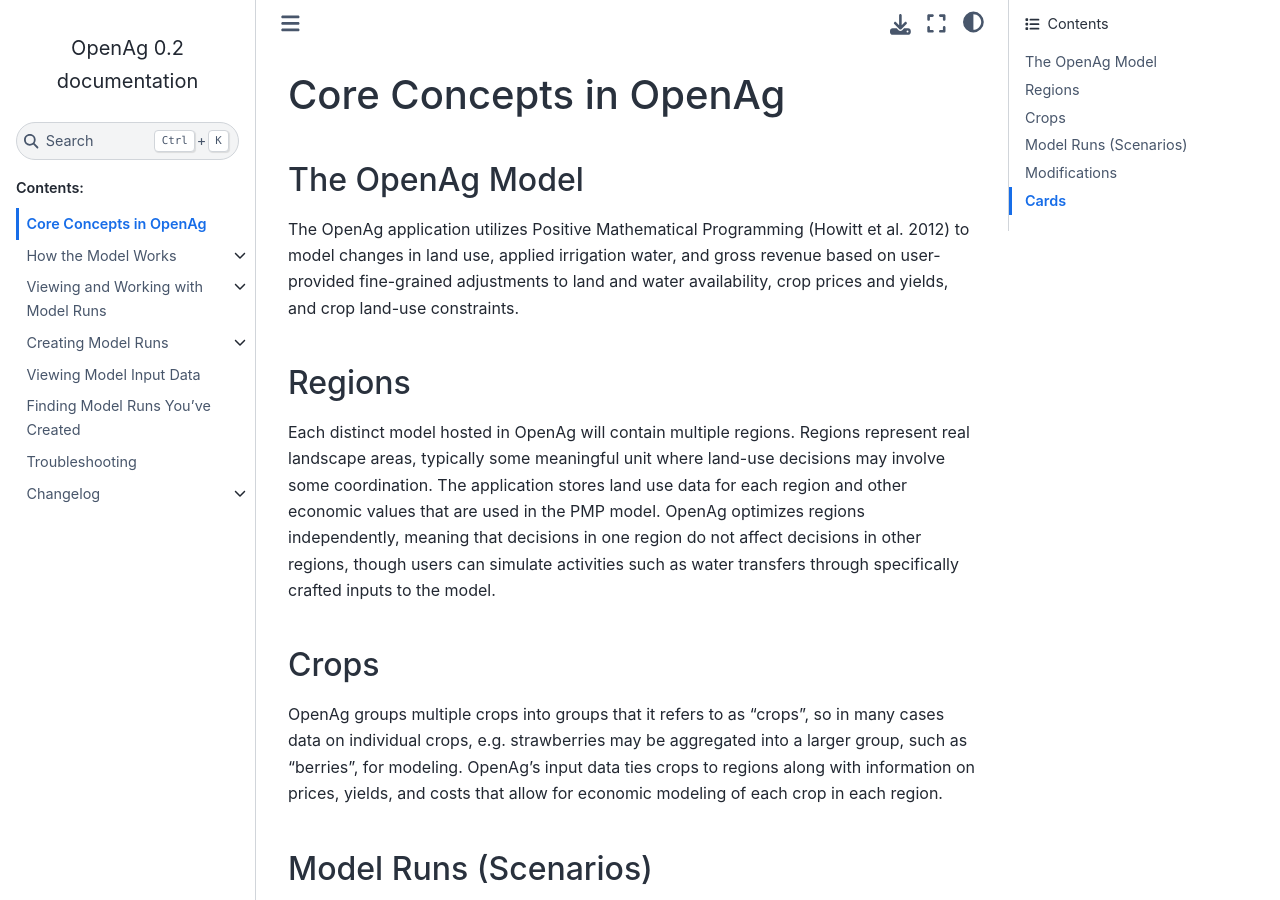
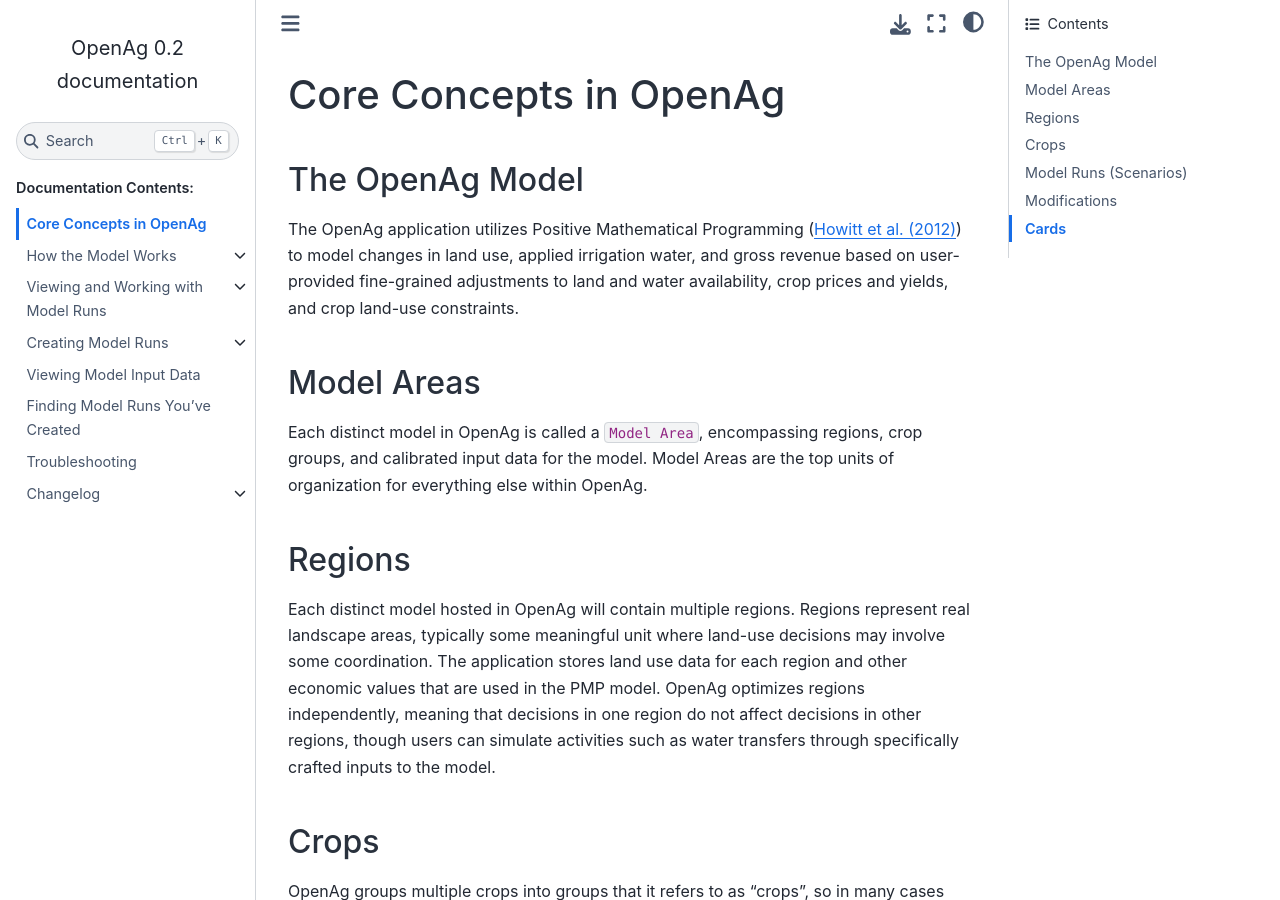
Before and after one commit to Water-Systems-Management-UCM/OpenAg_Docs, a Sphinx documentation site: the page built from source/core_concepts.rst, in a window 1280 px wide and 900 px high. Built offline with Sphinx 7.4.7 and the Sphinx Book theme 1.1.4, drawn with Linux system fonts in a browser that asks for light colours.

```diff
--- a/source/ModelAreas/model_areas.rst
+++ b/source/ModelAreas/model_areas.rst
@@ -1,10 +1,10 @@
 .. _ModelAreasDoc:
 
-Modeled Areas in OpenAg
+Modeled Areas in |project_name|
 =========================
-Each distinct model in OpenAg is called a :code:`Model Area`, encompassing
+Each distinct model in |project_name| is called a :code:`Model Area`, encompassing
 regions, crop groups, and calibrated input data for the model. As of May 2021,
-OpenAg supports two model areas:
+|project_name| supports two model areas:
 
 .. toctree::
     :maxdepth: 2
--- a/source/ModelAreas/ssj_delta/ssj_delta.rst
+++ b/source/ModelAreas/ssj_delta/ssj_delta.rst
@@ -1,7 +1,8 @@
-The Sacramento San-Joaquin Delta Model
+.. _SacramentoSanJoaquinModelDoc:
+The Sacramento-San Joaquin Delta Model
 ========================================
 
-The Sacramento San-Joaquin Delta (Delta) occurs at the confluence of the two
+The Sacramento-San Joaquin Delta (Delta) occurs at the confluence of the two
 eponymous rivers and is a crucial cornerstone of water resource management in
 California. While important in supporting agriculture throughout the state by conveying
 water to key regions, the Delta itself hosts significant production of select crops, namely
--- a/source/conf.py
+++ b/source/conf.py
@@ -25,6 +25,9 @@ author = 'UC Merced Water Systems Management Lab, Vicelab, and the Center for In
 
 # The full version, including alpha/beta/rc tags
 release = '0.2'
+
+# rst_epilogs get appended to pages - currently, we're adding the ability to reference the project name as a variable in pages
+rst_epilog = '.. |project_name| replace:: {}'.format(project)
 
 
 # -- General configuration ---------------------------------------------------
--- a/source/core_concepts.rst
+++ b/source/core_concepts.rst
@@ -1,25 +1,32 @@
-Core Concepts in OpenAg
-========================
+Core Concepts in |project_name|
+=================================
 
-The OpenAg Model
------------------
-The OpenAg application utilizes Positive Mathematical Programming (Howitt et al. 2012) to model
+The |project_name| Model
+---------------------------
+The |project_name| application utilizes Positive Mathematical Programming (`Howitt et al. (2012) <https://agupubs.onlinelibrary.wiley.com/doi/abs/10.1002/2016WR019639>`_) to model
 changes in land use, applied irrigation water, and gross revenue based on user-provided fine-grained
 adjustments to land and water availability, crop prices and yields, and crop land-use constraints.
+
+.. _ModelAreaConceptSection:
+Model Areas
+-------------
+Each distinct model in |project_name| is called a :code:`Model Area`, encompassing
+regions, crop groups, and calibrated input data for the model. Model Areas are the top units of organization
+for everything else within |project_name|.
 
 .. _RegionConceptSection:
 Regions
 --------
-Each distinct model hosted in OpenAg will contain multiple regions. Regions represent real landscape areas,
+Each distinct model hosted in |project_name| will contain multiple regions. Regions represent real landscape areas,
 typically some meaningful unit where land-use decisions may involve some coordination. The application
-stores land use data for each region and other economic values that are used in the PMP model. OpenAg optimizes regions
+stores land use data for each region and other economic values that are used in the PMP model. |project_name| optimizes regions
 independently, meaning that decisions in one region do not affect decisions in other regions, though users can simulate
 activities such as water transfers through specifically crafted inputs to the model.
 
 Crops
 ------
-OpenAg groups multiple crops into groups that it refers to as "crops", so in many cases data on individual crops,
-e.g. strawberries may be aggregated into a larger group, such as "berries", for modeling. OpenAg's input data
+|project_name| groups multiple crops into groups that it refers to as "crops", so in many cases data on individual crops,
+e.g. strawberries may be aggregated into a larger group, such as "berries", for modeling. |project_name|'s input data
 ties crops to regions along with information on prices, yields, and costs that allow for economic modeling of each crop
 in each region.
 
@@ -48,3 +54,4 @@ data, such as price yield, and minimum/maximum land area.
 
 Cards
 -----
+.. todo:: fill in
```
Also changed, not shown: other parts of source/core_concepts.rst (+2 -3 lines), source/index.rst (+12 -2 lines).
